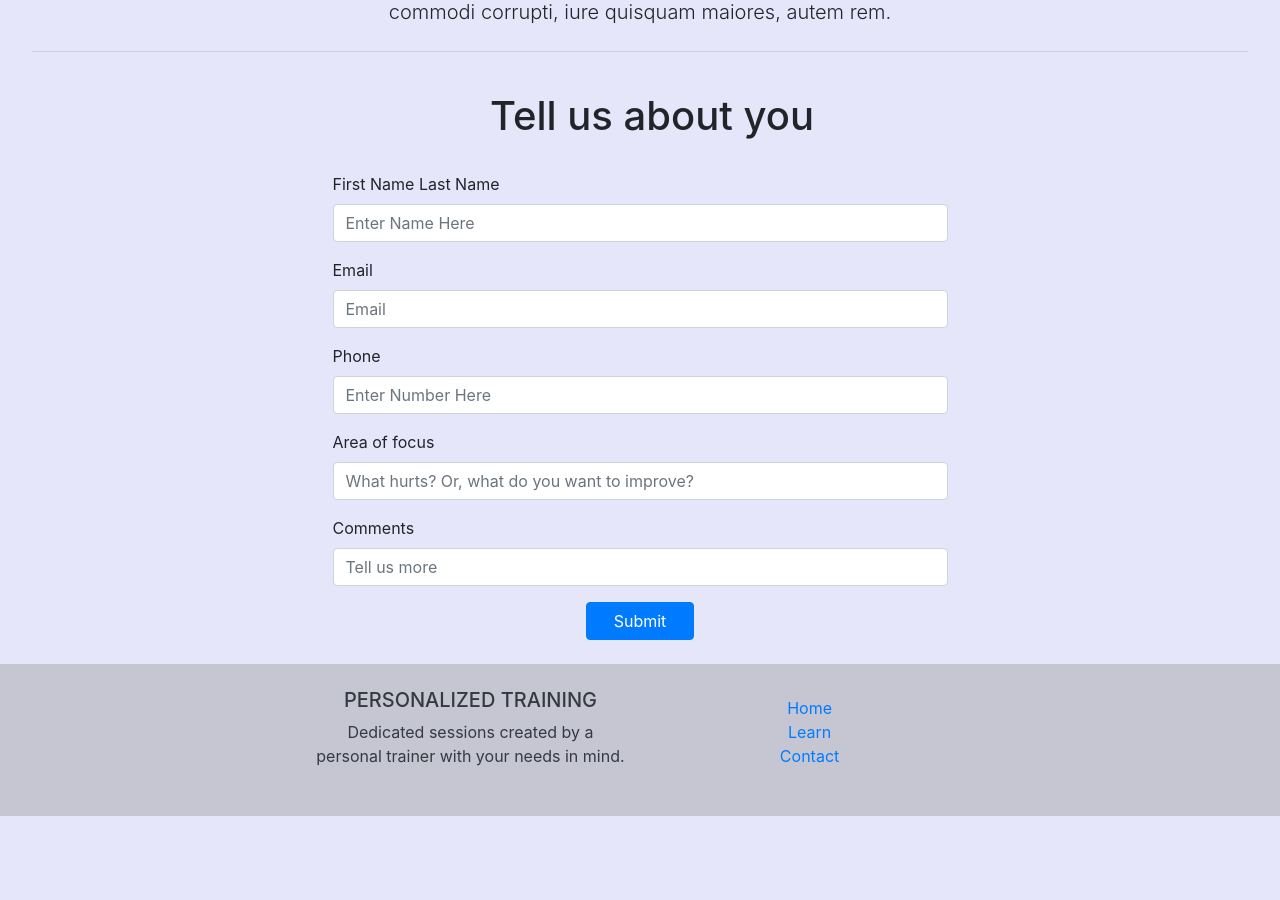
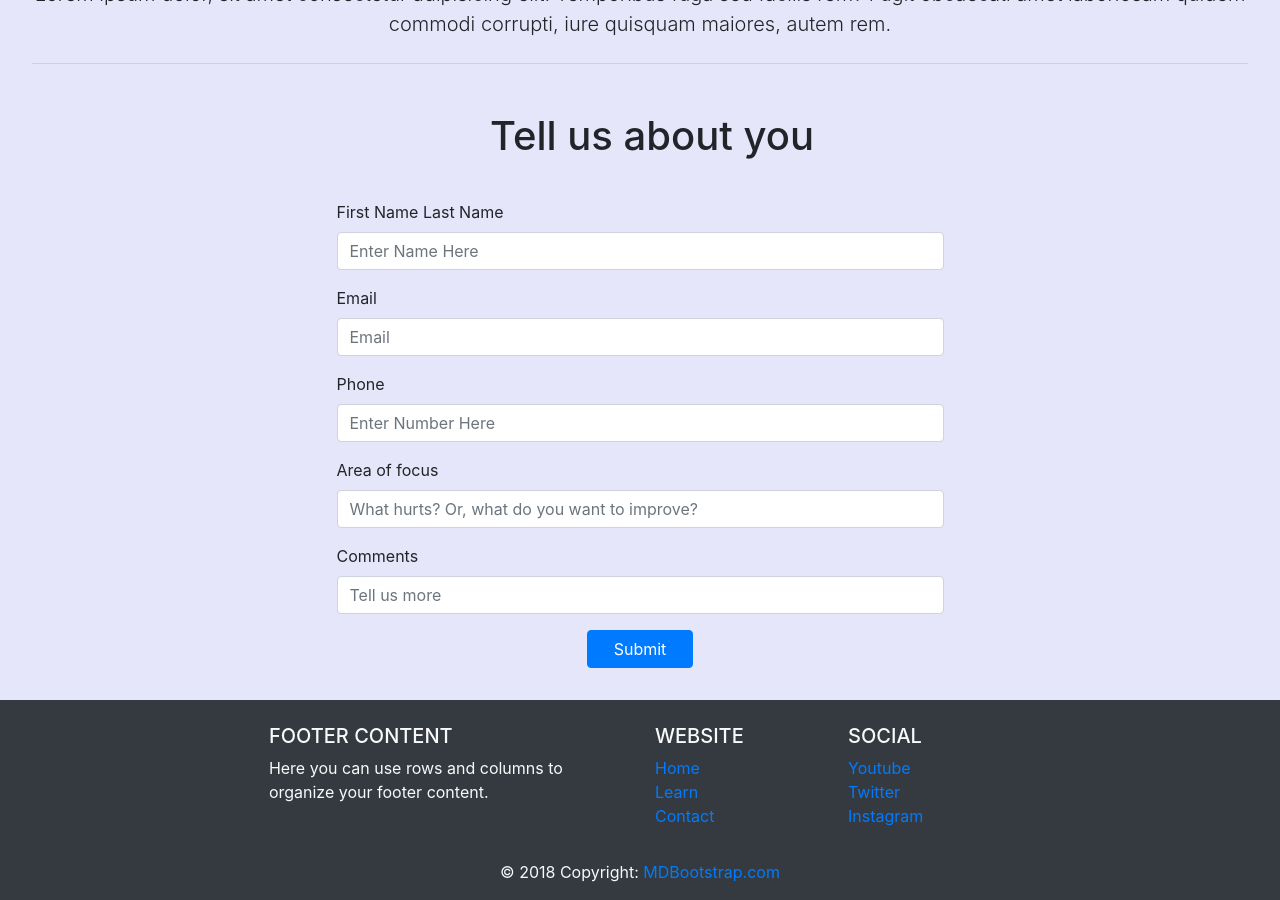
Before and after one commit to arnoldpalmer42/kat-pt-pt3, a Jekyll site: the page index.html, which Jekyll copies as it is, in a window 1280 px wide and 900 px high, scrolled down 1835 px. Built offline with Jekyll 4.4.1, drawn with Linux system fonts in a browser that asks for light colours; before the commit the page ends 2651 px from its top, so only the background shows below that.

Commit message:
Update index.html

```diff
--- a/index.html
+++ b/index.html
@@ -13,17 +13,17 @@
       crossorigin="anonymous"
     />
     <link rel="stylesheet" href="style.css" />
-    <link
-      href="https://fonts.googleapis.com/css?family=Bree+Serif&display=swap"
-      rel="stylesheet"
-    />
-    <link href="https://unpkg.com/aos@2.3.1/dist/aos.css" rel="stylesheet" />
+    <link href="https://fonts.googleapis.com/css?family=Bree+Serif&display=swap" rel="stylesheet">
+    <link href="https://unpkg.com/aos@2.3.1/dist/aos.css" rel="stylesheet">
 
     <title>Feel better</title>
   </head>
   <body>
+
+
 <!-- Nav Bar -->
-    <div class="row justify-content-end col-lg-12">
+    <div class="row justify-content-end col-lg-12"
+    >
       <ul class="nav pt-2">
         <li class="nav-item">
           <a class="nav-link active" href="#">Home</a>
@@ -44,19 +44,13 @@
 
 <div class="jumbotron pb-3 mb-0">
     <div class="row justify-content-center col-sm-12 pb-4">
-        <h1 class="display-3 text-dark text-center">
-          Personal Training with Kat
-        </h1>
+      <h1 class="display-3 text-dark text-center" >Personal Training with Kat</h1>
     </div>
     <div class="pb-2 row justify-content-around">
-        <img
-          class="h-50 w-50 shadow-lg"
-          src="https://images.pexels.com/photos/1153370/pexels-photo-1153370.jpeg?cs=srgb&dl=adult-bowl-cute-1153370.jpg&fm=jpg"
-          alt="Card image cap"
-        />
+      <img class="h-50 w-50 shadow-lg" src="https://images.pexels.com/photos/1153370/pexels-photo-1153370.jpeg?cs=srgb&dl=adult-bowl-cute-1153370.jpg&fm=jpg" alt="Card image cap" />
     </div>
 
-      <p class="lead p-4 row justify-content-center text-center">
+    <p class="lead p-4 row justify-content-center text-center" >
       Lorem ipsum dolor, sit amet consectetur adipisicing elit. Temporibus
       fuga sed facilis rem? Fugit obcaecati amet laboriosam quidem commodi
       corrupti, iure quisquam maiores, autem rem.
@@ -64,14 +58,12 @@
     <hr class="my-4" />
     </div>
 
+
+
 <!-- Card -->
     <div id="learn" class="row justify-content-around m-auto pb-0">
       <div class="card m-3 shadow-lg" style="width: 24rem;">
-        <img
-          class="card-img-top"
-          src="https://images.pexels.com/photos/1308746/pexels-photo-1308746.jpeg?cs=srgb&dl=active-activity-adult-1308746.jpg&fm=jpg"
-          alt="Card image cap"
-        />
+        <img class="card-img-top" src="https://images.pexels.com/photos/1308746/pexels-photo-1308746.jpeg?cs=srgb&dl=active-activity-adult-1308746.jpg&fm=jpg" alt="Card image cap" />
         <div class="card-body bg-dark text-light">
           <h5 class="card-title row justify-content-center">Card title</h5>
           <p class="card-text text-center">
@@ -84,11 +76,7 @@
         </div>
       </div>
       <div class="card m-3 shadow-lg" style="width: 24rem;">
-        <img
-          class="card-img-top"
-          src="https://images.pexels.com/photos/28080/pexels-photo.jpg?cs=srgb&dl=crossfit-fitness-gym-28080.jpg&fm=jpg"
-          alt="Card image cap"
-        />
+        <img class="card-img-top" src="https://images.pexels.com/photos/28080/pexels-photo.jpg?cs=srgb&dl=crossfit-fitness-gym-28080.jpg&fm=jpg" alt="Card image cap" />
         <div class="card-body bg-dark text-light">
           <h5 class="card-title row justify-content-center">Card title</h5>
           <p class="card-text text-center">
@@ -101,11 +89,7 @@
         </div>
       </div>
       <div class="card m-3 shadow-lg" style="width: 24rem;">
-        <img
-          class="card-img-top"
-          src="https://images.pexels.com/photos/2294354/pexels-photo-2294354.jpeg?cs=srgb&dl=active-body-exercise-2294354.jpg&fm=jpg"
-          alt="Card image cap"
-        />
+        <img class="card-img-top" src="https://images.pexels.com/photos/2294354/pexels-photo-2294354.jpeg?cs=srgb&dl=active-body-exercise-2294354.jpg&fm=jpg" alt="Card image cap" />
         <div class="card-body bg-dark text-light">
           <h5 class="card-title row justify-content-center">Card title</h5>
           <p class="card-text text-center">
@@ -119,19 +103,17 @@
       </div>
     </div>
 
+
+
+
+
 <!-- jumbotron -->
     <div class="jumbotron column pb-3 mb-0">
-      <div class="row justify-content-center">
-        <h1 class="display-4 h1 pb-1 text-center ">
-          Feel better starting today
-        </h1>
+        <div class="row justify-content-center pb-4">
+          <h1 class="display-4 h1 text-center">Feel better starting today</h1>
         </div>
-      <div class="pb-4 row justify-content-around">
-        <img
-          class="h-25 w-25"
-          src="https://images.pexels.com/photos/1302928/pexels-photo-1302928.jpeg?cs=srgb&dl=active-beach-bicycle-1302928.jpg&fm=jpg"
-          alt="Card image cap"
-        />
+        <div class="pb-3 row justify-content-around">
+          <img class="h-25 w-25" src="https://images.pexels.com/photos/1302928/pexels-photo-1302928.jpeg?cs=srgb&dl=active-beach-bicycle-1302928.jpg&fm=jpg" alt="Card image cap" />
         </div>
 
         <p class="lead text-center">
@@ -142,88 +124,60 @@
         <hr class="my-4" />
       </div>
 
+
 <!-- Submit area -->
     <div class="row justify-content-center">
-      <p class="h1 pl-4 pb-0 row">Tell us about you</p>
+      <p class="h1 pt-2 pl-4 pb-0 row">Tell us about you</p>
     </div>
-    <div class="p-2 row justify-content-center">
+    <div class="p-3 row justify-content-center">
       <div class="col-lg-6 p-3">
         <form>
           <div class="form-group">
             <label for="formGroupExampleInput">First Name Last Name</label>
-            <input
-              type="text"
-              class="form-control"
-              id="formGroupExampleInput"
-              placeholder="Enter Name Here"
-            />
+            <input type="text" class="form-control" id="formGroupExampleInput" placeholder="Enter Name Here">
           </div>
           <div class="form-group">
             <label for="formGroupExampleInput2">Email</label>
-            <input
-              type="text"
-              class="form-control"
-              id="formGroupExampleInput2"
-              placeholder="Email"
-            />
+            <input type="text" class="form-control" id="formGroupExampleInput2" placeholder="Email">
           </div>
           <div class="form-group">
             <label for="formGroupExampleInput2">Phone</label>
-            <input
-              type="text"
-              class="form-control"
-              id="formGroupExampleInput2"
-              placeholder="Enter Number Here"
-            />
+            <input type="text" class="form-control" id="formGroupExampleInput2" placeholder="Enter Number Here">
           </div>
           <div class="form-group">
             <label for="formGroupExampleInput2">Area of focus</label>
-            <input
-              type="text"
-              class="form-control"
-              id="formGroupExampleInput2"
-              placeholder="What hurts? Or, what do you want to improve?"
-            />
+            <input type="text" class="form-control" id="formGroupExampleInput2" placeholder="What hurts? Or, what do you want to improve?">
           </div>
           <div class="form-group">
             <label for="formGroupExampleInput2">Comments</label>
-            <input
-              type="text"
-              class="form-control"
-              id="formGroupExampleInput2"
-              placeholder="Tell us more"
-            />
+            <input type="text" class="form-control" id="formGroupExampleInput2" placeholder="Tell us more">
           </div>
           <div class="row justify-content-center">
-            <button type="submit" class="btn btn-primary col-md-2">
-              Submit
-            </button>
+          <button type="submit" class="btn btn-primary col-md-2">Submit</button>
         </div>
         </form>
         </div>
     </div>
 
-    <div class="row justify-content-around text-dark p-0 m-0 footer">
+    <div class="row col-lg-12 bg-dark justify-content-center text-light p-0 m-0">
       <!-- Footer -->
     <footer class="page-footer font-small blue pt-4">
     <!-- Footer Links -->
-        <div class="container-fluid text-center text-md-center">
+    <div class="container-fluid text-center text-md-left">
       <!-- Grid row -->
-          <div class="row ">
+      <div class="row">
         <!-- Grid column -->
         <div class="col-md-6 mt-md-0 mt-3">
           <!-- Content -->
-              <h5 class="text-uppercase">Personalized Training</h5>
-              <p>
-                Dedicated sessions created by a personal trainer with your needs
-                in mind.
-              </p>
+          <h5 class="text-uppercase">Footer Content</h5>
+          <p>Here you can use rows and columns to organize your footer content.</p>
         </div>
         <!-- Grid column -->
-            <hr class="clearfix w-100 d-md-none pb-3" />
+        <hr class="clearfix w-100 d-md-none pb-3">
       <!-- Grid column -->
-            <div class="col-md-6 mb-md-0 mb-3 mt-2">
+      <div class="col-md-3 mb-md-0 mb-3">
         <!-- Links -->
+        <h5 class="text-uppercase">Website</h5>
         <ul class="list-unstyled">
           <li>
             <a href="#!">Home</a>
@@ -238,6 +192,21 @@
       </div>
       <!-- Grid column -->
       <!-- Grid column -->
+      <div class="col-md-3 mb-md-0 mb-3">
+        <!-- Links -->
+        <h5 class="text-uppercase">Social</h5>
+        <ul class="list-unstyled">
+          <li>
+            <a href="#!">Youtube</a>
+          </li>
+          <li>
+            <a href="#!">Twitter</a>
+          </li>
+          <li>
+            <a href="#!">Instagram</a>
+          </li>
+        </ul>
+      </div>
       <!-- Grid column -->
     </div>
     <!-- Grid row -->
@@ -245,10 +214,11 @@
   <!-- Footer Links -->
 
   <!-- Copyright -->
-        <div class="footer-copyright text-center py-3">
-          <a href="https://mdbootstrap.com/education/bootstrap/"> </a>
+  <div class="footer-copyright text-center py-3">© 2018 Copyright:
+    <a href="https://mdbootstrap.com/education/bootstrap/"> MDBootstrap.com</a>
   </div>
   <!-- Copyright -->
+
 </footer>
 <!-- Footer -->
     </div>
```
Lines whose indentation alone changed are shown as unchanged.
